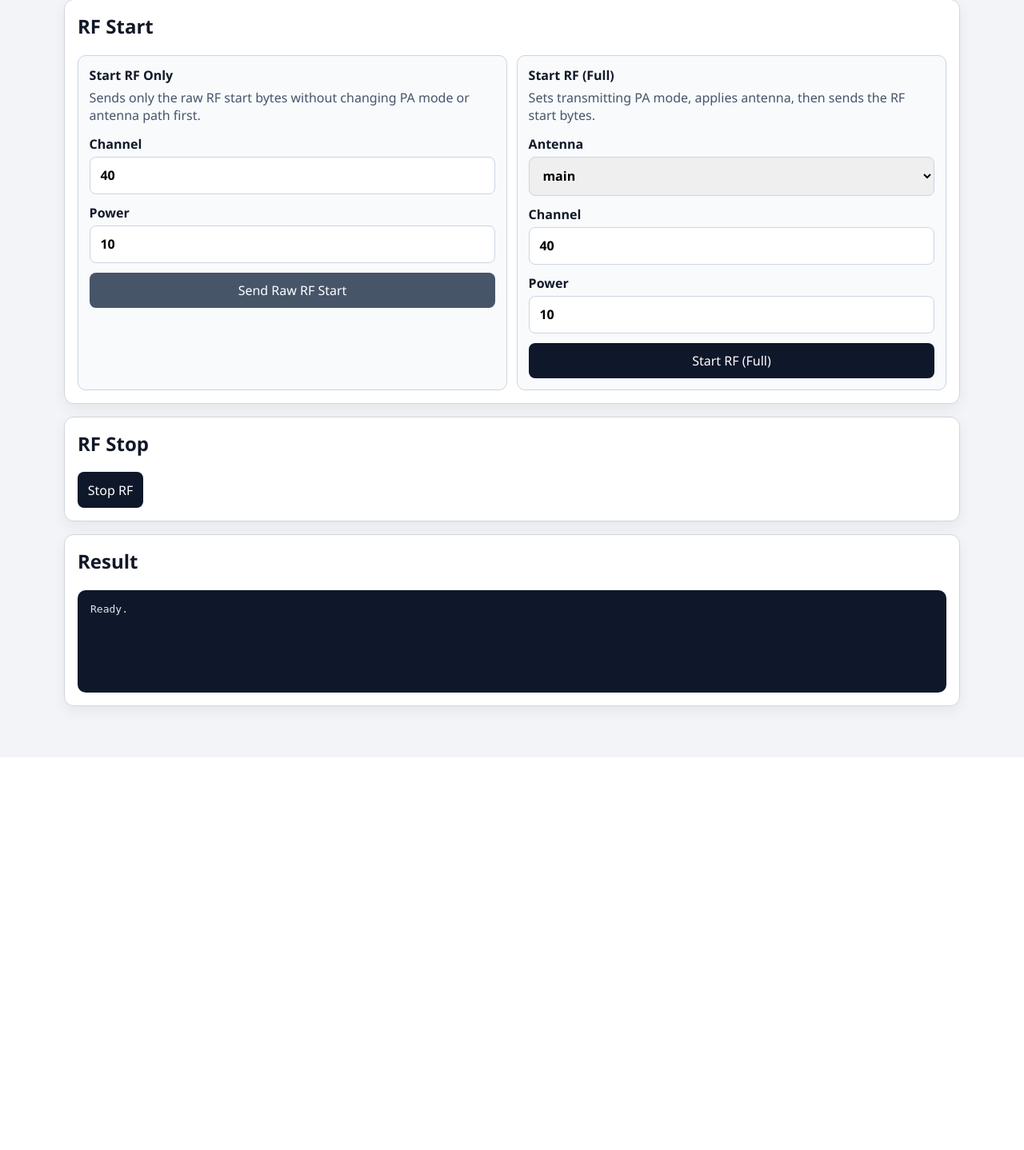
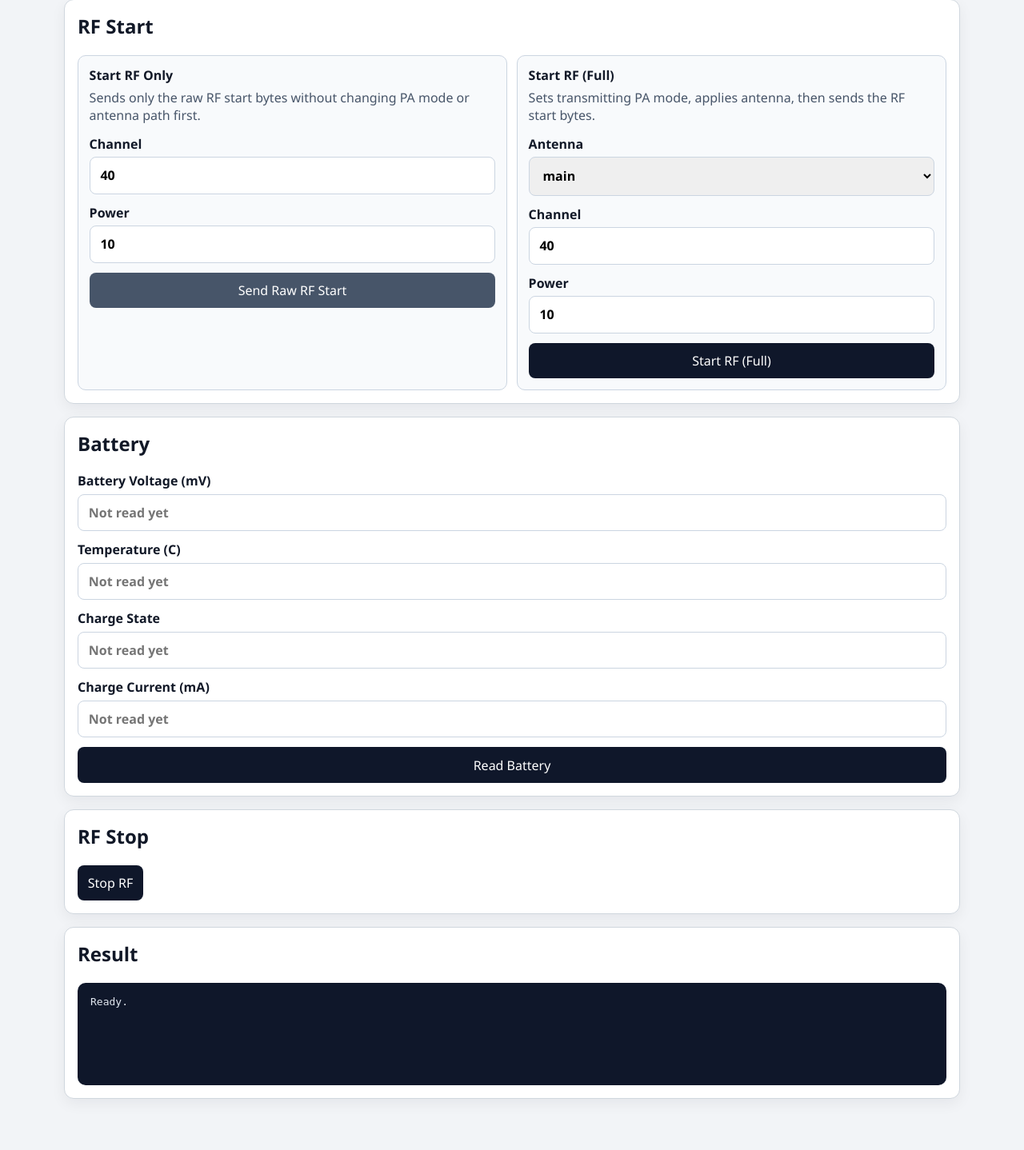
Before and after one commit to rfsoul/damspy-rpicontrol, a FastAPI app: page / in a window 1280 px wide. Shown: the part 1617-3055 px from the top of the page at 80% size. Before the commit the page ends 2564 px from the top, so only its background shows below. Run offline with FastAPI, Linux system fonts and the light colour scheme.

Commit message:
Updated rxxcc page to now measure battery

```diff
--- a/src/damspy_rpicontrol/main.py
+++ b/src/damspy_rpicontrol/main.py
@@ -288,8 +288,10 @@ def create_app(controller: RxccController | None = None) -> FastAPI:
     @app.post("/api/battery/{device_type}", response_model=BatteryResponse)
     def read_battery(device_type: str, request: Request) -> BatteryResponse:
         resolved_device_type = DeviceType(device_type)
-        if resolved_device_type == DeviceType.WIRELESS_PRO_RX:
+        if resolved_device_type in {DeviceType.RXCC, DeviceType.WIRELESS_PRO_RX}:
             controller = request.app.state.wireless_pro_rx_controller
+            if resolved_device_type == DeviceType.RXCC:
+                controller = _resolve_rxcc_family_controller(request, resolved_device_type)
             try:
                 battery_info = controller.read_battery_info()
             except (DeviceUnavailableError, DeviceCommunicationError) as exc:
@@ -310,7 +312,7 @@ def create_app(controller: RxccController | None = None) -> FastAPI:
         else:
             raise HTTPException(
                 status_code=404,
-                detail="Battery read is only supported for Hendrix TX/RX and Wireless PRO RX.",
+                detail="Battery read is only supported for RXCC, Hendrix TX/RX, and Wireless PRO RX.",
             )
         command_sent, device_response = _format_trace(*controller.get_last_io_trace())
 
--- a/src/damspy_rpicontrol/templates/rxcc.html
+++ b/src/damspy_rpicontrol/templates/rxcc.html
@@ -238,6 +238,25 @@
       </div>
     </section>
 
+    <section>
+      <h2>Battery</h2>
+      <form id="battery-form">
+        <label>Battery Voltage (mV)
+          <input id="battery-mv" name="battery_mv" type="number" inputmode="numeric" readonly placeholder="Not read yet">
+        </label>
+        <label>Temperature (C)
+          <input id="battery-temperature-c" name="temperature_c" type="number" inputmode="numeric" readonly placeholder="Not read yet">
+        </label>
+        <label>Charge State
+          <input id="battery-charge-state" name="charge_state" type="text" readonly placeholder="Not read yet">
+        </label>
+        <label>Charge Current (mA)
+          <input id="battery-charge-current-ma" name="charge_current_ma" type="number" inputmode="numeric" readonly placeholder="Not read yet">
+        </label>
+        <button id="read-battery" type="submit">Read Battery</button>
+      </form>
+    </section>
+
     <section><h2>RF Stop</h2><button id="stop-rf" type="button">Stop RF</button></section>
     <section><h2>Result</h2><pre id="output">Ready.</pre></section>
   </main>
@@ -245,6 +264,10 @@
     const currentDevice = "rxcc";
     const output = document.getElementById("output");
     const healthLed = document.getElementById("health-led");
+    const batteryMvField = document.getElementById("battery-mv");
+    const batteryTemperatureField = document.getElementById("battery-temperature-c");
+    const batteryChargeStateField = document.getElementById("battery-charge-state");
+    const batteryChargeCurrentField = document.getElementById("battery-charge-current-ma");
     function setHealthLed(status) { healthLed.classList.remove("pass", "fail"); if (status === "pass") healthLed.classList.add("pass"); else if (status === "fail") healthLed.classList.add("fail"); }
     function writeResult(title, payload) {
       const lines = [title];
@@ -258,6 +281,9 @@
         lines.push(payload.device_response || (payload.read_attempted ? "(no bytes returned)" : "(no read attempted)"));
       }
       if ("battery_mv" in payload) lines.push(`Battery mV: ${payload.battery_mv}`);
+      if ("temperature_c" in payload) lines.push(`Temperature C: ${payload.temperature_c}`);
+      if ("charge_state" in payload) lines.push(`Charge State: ${payload.charge_state}`);
+      if ("charge_current_ma" in payload) lines.push(`Charge Current mA: ${payload.charge_current_ma}`);
       if (lines.length === 1) lines.push(JSON.stringify(payload, null, 2));
       output.textContent = lines.join("\n");
     }
@@ -274,6 +300,23 @@
         if ("power" in data) data.power = Number(data.power);
         try { writeResult("Success", await requestJson(form.dataset.endpoint, data)); } catch (error) { writeResult("Error", error); }
       });
+    });
+    document.getElementById("battery-form").addEventListener("submit", async (event) => {
+      event.preventDefault();
+      try {
+        const payload = await requestJson(`/api/battery/${currentDevice}`);
+        batteryMvField.value = String(payload.battery_mv);
+        batteryTemperatureField.value = String(payload.temperature_c);
+        batteryChargeStateField.value = String(payload.charge_state);
+        batteryChargeCurrentField.value = String(payload.charge_current_ma);
+        writeResult("Success", payload);
+      } catch (error) {
+        batteryMvField.value = "";
+        batteryTemperatureField.value = "";
+        batteryChargeStateField.value = "";
+        batteryChargeCurrentField.value = "";
+        writeResult("Error", error);
+      }
     });
     document.querySelectorAll("[data-gpio-pin][data-gpio-level]").forEach((button) => {
       button.addEventListener("click", async () => {
```
Also changed, not shown: tests/test_app.py (+23 -0 lines).
